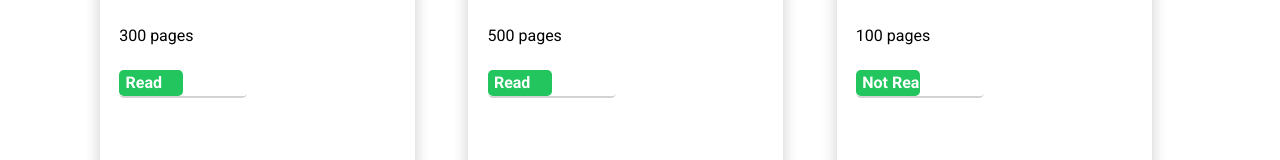
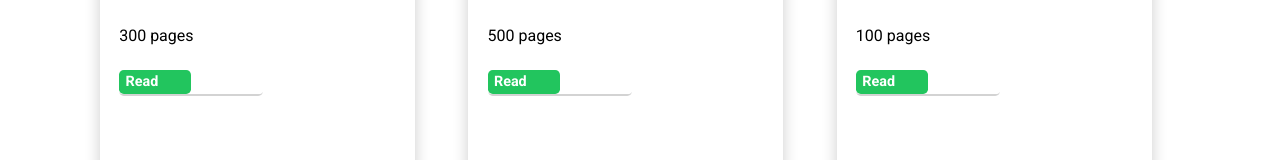
Before and after one commit to GbAraujoSouza/library-app, a website: page index.html in a window 1280 px wide. Both pictures are taken after a click on the button "Not Read". Shown: the part 260-420 px from the top of the page. Drawn offline with Linux system fonts and the light colour scheme.

Commit message:
toggle status btn

```diff
--- a/css/style.css
+++ b/css/style.css
@@ -66,8 +66,10 @@ header h1 a {
 }
 .book-card button[data-info="status"] {
   position: relative;
-  width: 8rem;
+  font-size: 0.9rem;
+  width: 9rem;
   text-align: start;
+  line-height: 1rem;
   padding: 0.25rem 0.4rem;
   border: none;
   border-bottom: 2px solid lightgray;
--- a/script.js
+++ b/script.js
@@ -11,9 +11,29 @@ class Book {
     this.status = status;
   }
 
-  changeStatus() {
+  updateBookInfo() {
+    // get element
+    const index = myLibrary.indexOf(this);
+    const bookElement = cardsContainer.querySelector(`[data-index='${index}']`);
+
+    // get info element to update
+    const statusElement = bookElement.querySelector(`[data-info='status']`);
+
+    // update info
+    if (this.status) {
+      statusElement.innerHTML = "Read";
+      statusElement.classList.remove("not-read");
+    } else {
+      statusElement.innerHTML = "Not Read";
+      statusElement.classList.add("not-read");
+    }
+  }
+
+  changeStatus = () => {
     this.status = !this.status;
-  }
+    // call function to update book info on page
+    this.updateBookInfo();
+  };
 }
 
 const myLibrary = [
@@ -74,7 +94,15 @@ function displayLibrary() {
     pagesElement.setAttribute("data-info", "pages");
 
     statusElement.innerHTML = book.status ? "Read" : "Not Read";
+
+    if (book.status) {
+      statusElement.innerHTML = "Read";
+    } else {
+      statusElement.innerHTML = "Not Read";
+      statusElement.classList.add("not-read");
+    }
     statusElement.setAttribute("data-info", "status");
+    statusElement.addEventListener("click", book.changeStatus);
 
     bookElement.appendChild(titleElement);
     bookElement.appendChild(authorElement);
```
